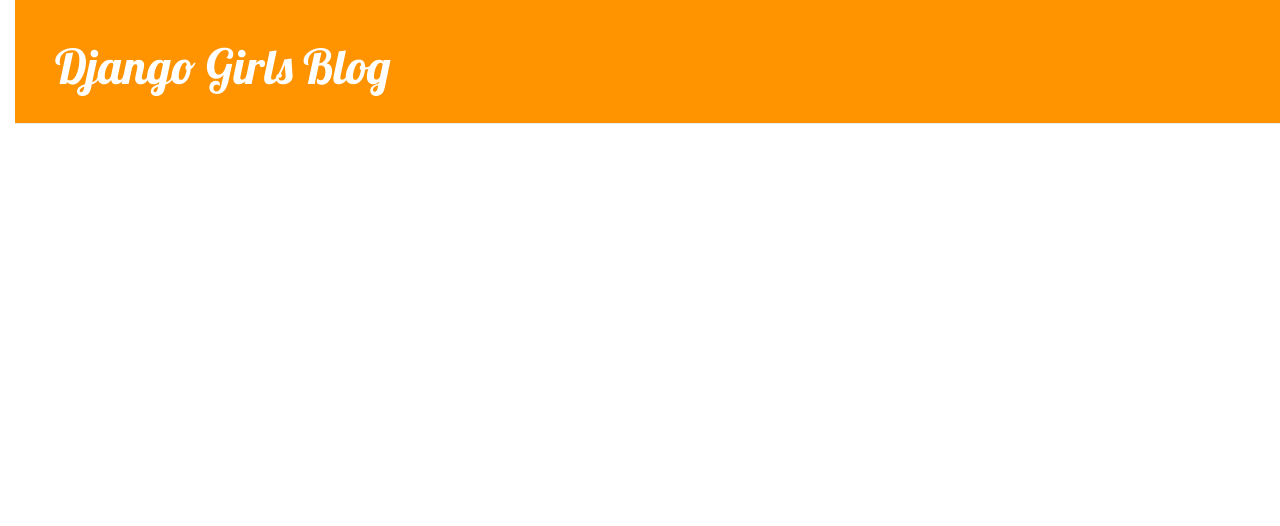
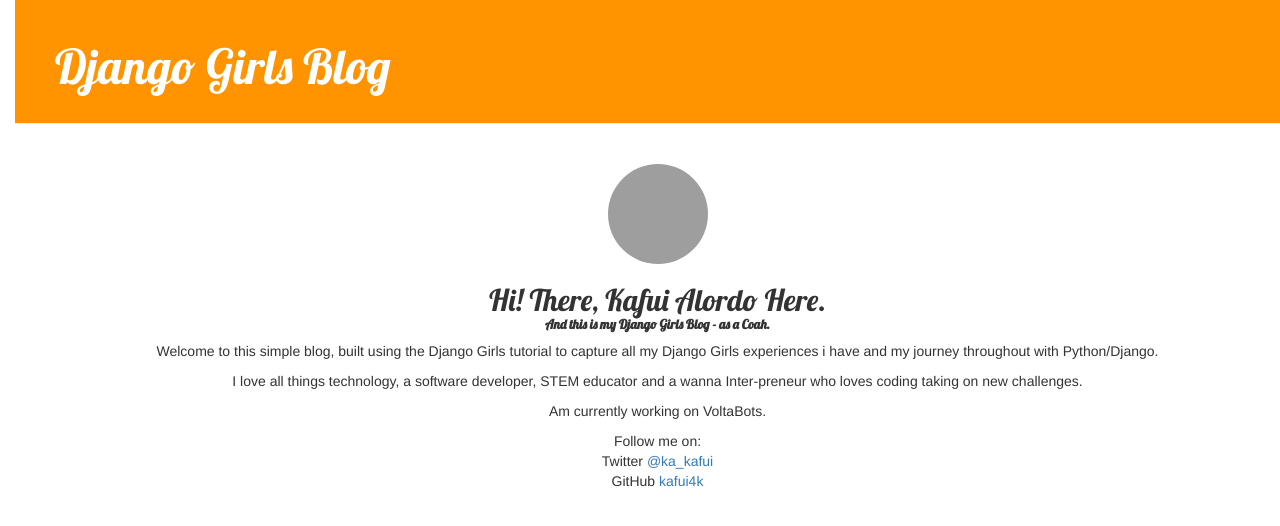
Before and after one commit to kafui4k/Django-Girls-blog, a Django app: page / in a window 1280 px wide. Shown: the top 526 px of the page. Run offline with Django 3.2, Linux system fonts and the light colour scheme; data that the repository does not hold is empty; some libraries are stand-ins or nearby versions; grey boxes are pictures that could not be loaded.

Commit message:
Add Profile To Blog Page

```diff
--- a/blog/static/css/blog.css
+++ b/blog/static/css/blog.css
@@ -42,3 +42,11 @@
 .post h1 a, .post h1 a:visited {
     color: #000000;
 }
+
+.profile-header{
+    padding: 20px 20px 20px 40px;
+}
+
+.profile-header, h2{
+    text-align: center;
+}
--- a/blog/templates/blog/base.html
+++ b/blog/templates/blog/base.html
@@ -15,6 +15,22 @@
                 {% endif %}
             <h1><a href="/">Django Girls Blog</a></h1>
         </div>
+        <div class="profile-header">
+            <img style="border-radius: 50%; width: 100px; height: 100px;" src="https://avatars3.githubusercontent.com/u/14028900?s=400&v=4">
+            <h2>Hi! There, Kafui Alordo Here. <br/><span style="font-size:small;"><b>And this is my
+                Django Girls Blog - as a Coah.</b></span></h2>
+            <p>Welcome to this simple blog, built using the Django Girls tutorial to capture all my Django Girls experiences i have
+                and my journey throughout with Python/Django.</p>
+            <p>I love all things technology, a software developer, STEM educator and a wanna Inter-preneur
+                    who loves coding taking on new challenges.
+            </p>
+            <p>Am currently working on VoltaBots.</p>
+            <p>Follow me on:<br/>
+                Twitter <a href="https://twitter.com/ka_kafui">@ka_kafui</a><br/>
+                GitHub <a href="github.com/kafui4k">kafui4k</a>
+            </p>
+        </div>
+        </div>
         <div class="content container">
             <div class="row">
                 <div class="col-md-8">
```
